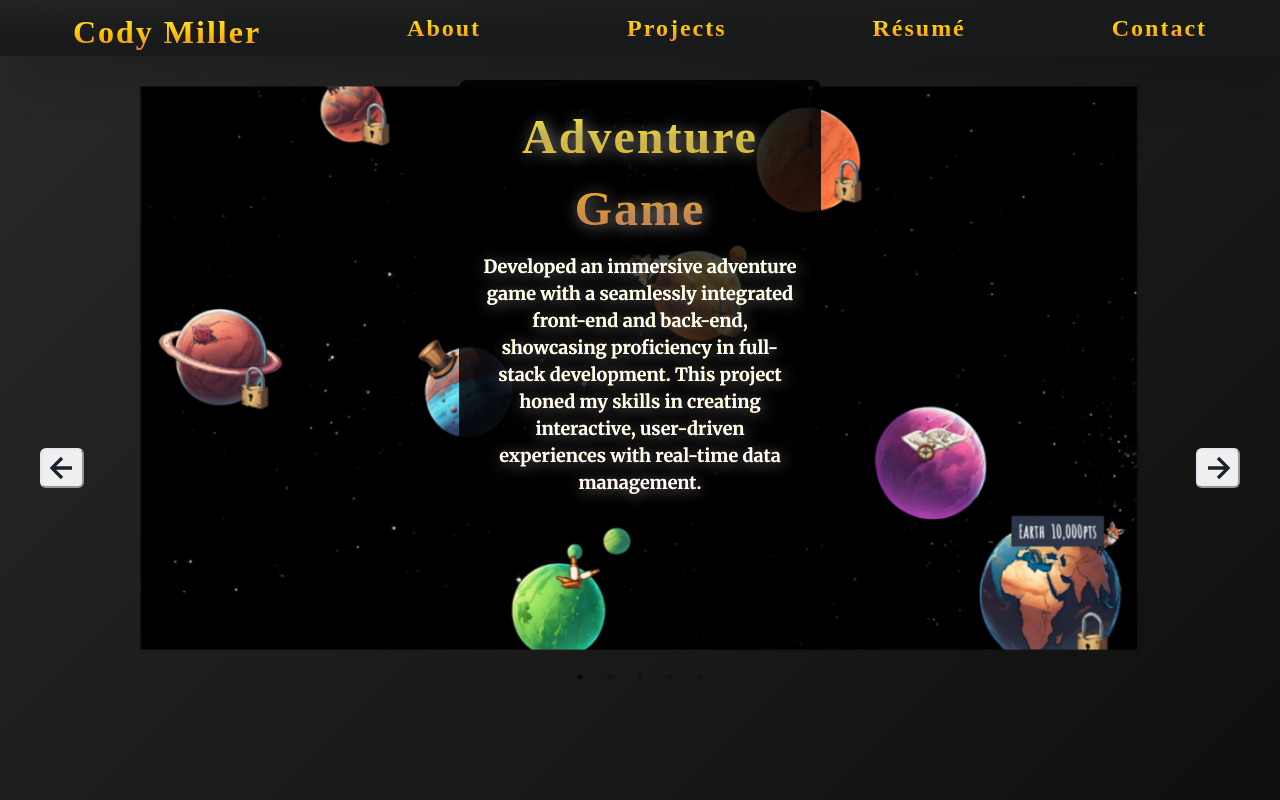
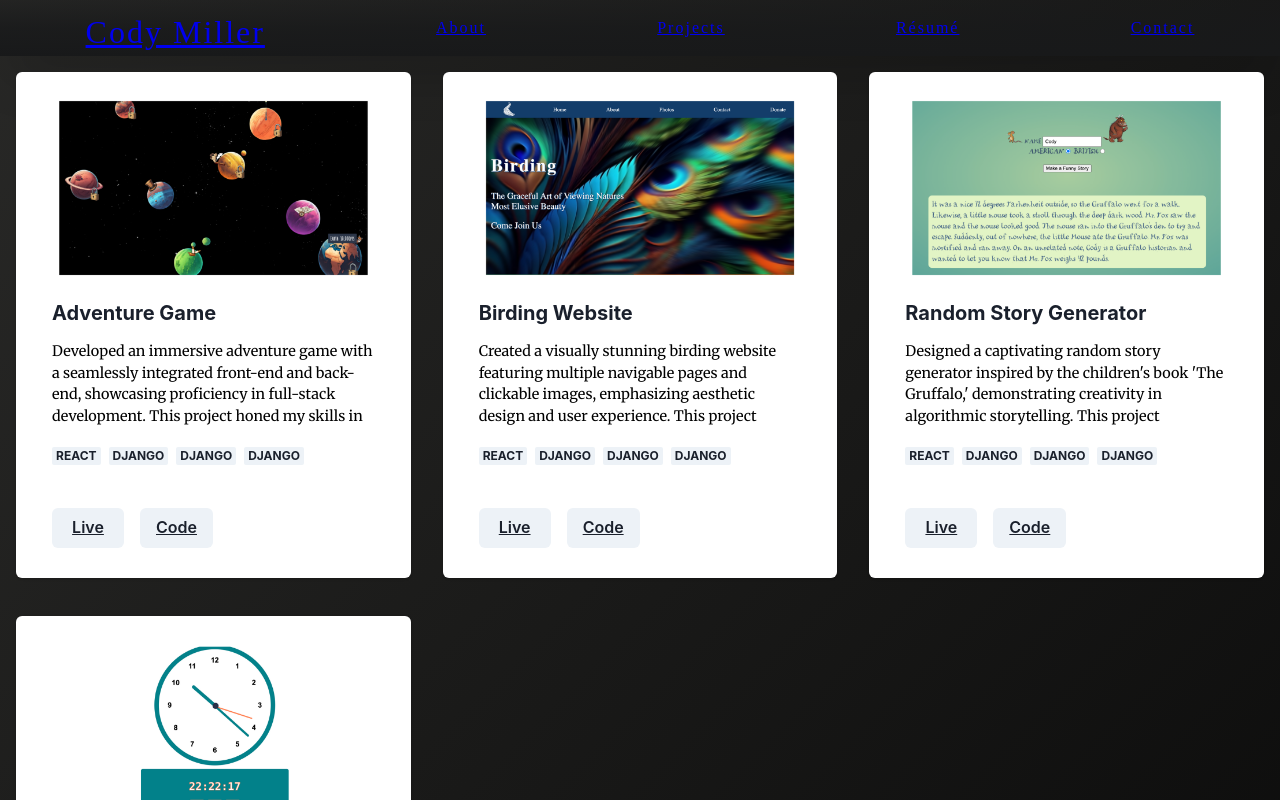
Before and after one commit to CJMiller17/portfolio, a React (Vite) app: page /projects in a window 1280 px wide. Shown: the top 800 px of the page. Built offline with nearby package versions, Linux system fonts and the light colour scheme; a web font is replaced by a local one.

Commit message:
Made some head way on projects display

```diff
--- a/src/Projects.jsx
+++ b/src/Projects.jsx
@@ -1,19 +1,7 @@
-import React, {useState} from "react";
-import {
-  Box,
-  IconButton,
-  useBreakpointValue,
-  Stack,
-  Heading,
-  Text,
-  Container,
-} from "@chakra-ui/react";
-// Here we have used react-icons package for the icons
-import { BiLeftArrowAlt, BiRightArrowAlt } from "react-icons/bi";
-// And react-slick as our Carousel Lib
-import Slider from "react-slick";
+import React from "react";
+import { SimpleGrid, Card, Image, Box, HStack, Badge, Stack, Button, Heading, Text, CardBody, CardFooter, Wrap } from "@chakra-ui/react";
 
-import "./App.css"
+// import "./App.css"
 
 import Birding from "./assets/Birding.png";
 import StoryGen from "./assets/Story.png"
@@ -28,32 +16,9 @@ import Prince from "./assets/Prince.png";
 // import Birding from "./assets/Birding_screenshot.png";
 
 
-// Settings for the slider
-const settings = {
-  dots: true,
-  arrows: false,
-  fade: true,
-  infinite: true,
-  autoplay: true,
-  speed: 500,
-  autoplaySpeed: 10000,
-  slidesToShow: 1,
-  slidesToScroll: 1,
-};
+export default function ProjectsCarousel() {
 
-export default function ProjectsCarousel() {
-  // As we have used custom buttons, we need a reference variable to
-  // change the state
-  const [slider, setSlider] = useState(null)
-
-  // These are the breakpoints which changes the position of the
-  // buttons as the screen size changes
-  const top = useBreakpointValue({ base: "90%", md: "50%" });
-  const side = useBreakpointValue({ base: "30%", md: "40px" });
-
-  // This list contains all the data for carousels
-  // This can be static or loaded from a server
-  const cards = [
+  const elevatedCards = [
     {
       title: "Adventure Game",
       text: "Developed an immersive adventure game with a seamlessly integrated front-end and back-end, showcasing proficiency in full-stack development. This project honed my skills in creating interactive, user-driven experiences with real-time data management.",
@@ -72,6 +37,25 @@ export default function ProjectsCarousel() {
       image: StoryGen,
       link: "https://cjmiller17.github.io/Silly-Story/",
     },
+    {
+      title: "GeoDash World",
+      text: "Designed a city exploration learning tool that can be customized for any city in the world.",
+      image: Clock,
+      link: "https://geodash-world-client-development.onrender.com/",
+    },
+
+    // {
+    //   title: "Restaurant",
+    //   text: "Built a functional restaurant website with an intuitive search bar that retrieves data from an external API, showcasing my API integration skills. This project strengthened my proficiency in asynchronous JavaScript and data fetching techniques.",
+    //   image: Restaurant,
+    //   link: "",
+    // },
+    // {
+    //   title: "To Do List",
+    //   text: "Developed an interactive to-do list application with editable input fields and dynamic color-changing status based on task deadlines, emphasizing task management and user interaction. This project advanced my knowledge of state management and real-time UI updates in JavaScript.",
+    //   image: ToDoList,
+    //   link: "",
+    // },
     // {
     //   title: "Clock",
     //   text: "The project board is an exclusive resource for contract work. It's perfect for freelancers, agencies, and moonlighters.",
@@ -96,18 +80,6 @@ export default function ProjectsCarousel() {
     //   image: TicTacToe,
     //   link: "https://cjmiller17.github.io/terni-lapilli/",
     // },
-    {
-      title: "Restaurant",
-      text: "Built a functional restaurant website with an intuitive search bar that retrieves data from an external API, showcasing my API integration skills. This project strengthened my proficiency in asynchronous JavaScript and data fetching techniques.",
-      image: Restaurant,
-      // link: "",
-    },
-    {
-      title: "To Do List",
-      text: "Developed an interactive to-do list application with editable input fields and dynamic color-changing status based on task deadlines, emphasizing task management and user interaction. This project advanced my knowledge of state management and real-time UI updates in JavaScript.",
-      image: ToDoList,
-      // link: "",
-    },
     // {
     //   title: "Social Media Site",
     //   text: "The project board is an exclusive resource for contract work. It's perfect for freelancers, agencies, and moonlighters.",
@@ -117,114 +89,60 @@ export default function ProjectsCarousel() {
   ];
 
   return (
-    <Box
-      pt="1.5rem"
-      position={"relative"}
-      height={"100vh"}
-      width={"full"}
-      overflow={"hidden"}
-      // background="radial-gradient(circle, #B5BAD0, #416788)"
-    >
-      {/* CSS files for react-slick */}
-      <link
-        rel="stylesheet"
-        type="text/css"
-        href="https://cdnjs.cloudflare.com/ajax/libs/slick-carousel/1.6.0/slick.min.css"
-      />
-      <link
-        rel="stylesheet"
-        type="text/css"
-        href="https://cdnjs.cloudflare.com/ajax/libs/slick-carousel/1.6.0/slick-theme.min.css"
-      />
-      {/* Left Icon */}
-      <IconButton
-        aria-label="left-arrow"
-        variant="ghost"
-        position="absolute"
-        left={side}
-        top={top}
-        transform={"translate(0%, -50%)"}
-        zIndex={2}
-        onClick={() => slider?.slickPrev()}
-      >
-        <BiLeftArrowAlt size="40px" />
-      </IconButton>
-      {/* Right Icon */}
-      <IconButton
-        aria-label="right-arrow"
-        variant="ghost"
-        position="absolute"
-        right={side}
-        top={top}
-        transform={"translate(0%, -50%)"}
-        zIndex={2}
-        onClick={() => slider?.slickNext()}
-      >
-        <BiRightArrowAlt size="40px" />
-      </IconButton>
-      {/* Slider */}
-      <Slider {...settings} ref={(slider) => setSlider(slider)}>
-        {cards.map((card, index) => (
-          <a
-            href={card.link}
-            target="_blank"
-            rel="noopener noreferrer"
-            key={index}
+    <>
+      <SimpleGrid columns={{ base: 1, sm: 1, md: 2, lg: 3 }} spacing=".5">
+        {elevatedCards.map((card) => (
+          <Card
+            key={card.title}
+            direction={{ base: "column", sm: "row" }} // Stack column for small screens, row for larger screens
+            overflow="hidden"
+            m="4"
+            display="flex"
+            flexDirection="column"
+            height="93%"
           >
-            <Box
-              key={index}
-              height={"xl"}
-              position="relative"
-              backgroundPosition="center"
-              backgroundRepeat="no-repeat"
-              backgroundSize="cover"
-              backgroundImage={`url(${card.image})`}
-            >
-              {/* This is the block you need to change, to customize the caption */}
-              <Container
-                height="60px"
-                display="flex"
-                justifyContent="center"
-                alignContent="center"
-              >
-                <Stack
-                  p="1.3rem"
-                  borderRadius="lg"
-                  maxW={"xs"}
-                  position="absolute"
-                  top={{ base: "xl", md: "xl", lg: "xl" }}
-                  left={{ base: "xl", md: "xl", lg: "xl" }}
-                  // transform="translate(50%, -50%)"
-                  background="radial-gradient(circle, rgba(0, 0, 0, 0.7), rgba(0, 0, 0, 0.9))"
-                  color="white"
-                  textAlign="center"
-                  textShadow="2px 2px 15px gray"
+            <Image
+              src={card.image}
+              alt={card.title}
+              objectFit="cover"
+              width="100%"
+              height="200px"
+              mt="1rem"
+            />
+            <Stack p="4">
+              <CardBody mt="-10" maxH="120px">
+                <Heading size="md" noOfLines={1}>
+                  {card.title}
+                </Heading>
+                <Text
+                  fontSize=".9rem"
+                  color="black"
+                  maxHeight="90px"
+                  overflowY="scroll"
                 >
-                  <Text
-                    fontSize={{ base: "3xl", md: "4xl", lg: "5xl" }}
-                    fontFamily="Strike Brush"
-                    letterSpacing="2px"
-                    display="flex"
-                    alignSelf="center"
-                    justifySelf="center"
-                  >
-                    {card.title}
-                  </Text>
-                  <Text
-                    color="white"
-                    fontSize={{ base: "md", lg: "lg" }}
-                    _hover={{
-                      transform: "scale(1)"
-                    }}
-                  >
-                    {card.text}
-                  </Text>
-                </Stack>
-              </Container>
-            </Box>
-          </a>
+                  {card.text}
+                </Text>
+                <Wrap mt="4" spacing="2" maxH="40px">
+                  <Badge>React</Badge>
+                  <Badge>Django</Badge>
+                  <Badge>Django</Badge>
+                  <Badge>Django</Badge>
+                </Wrap>
+              </CardBody>
+              <CardFooter mt="10">
+                <HStack mt="4" spacing="4" justifyContent="flex-end">
+                  <Button as="a" href={card.link} target="_blank">
+                    Live
+                  </Button>
+                  <Button as="a" href={card.link} target="_blank">
+                    Code
+                  </Button>
+                </HStack>
+              </CardFooter>
+            </Stack>
+          </Card>
         ))}
-      </Slider>
-    </Box>
+      </SimpleGrid>
+    </>
   );
 }
--- a/src/main.jsx
+++ b/src/main.jsx
@@ -52,18 +52,18 @@ const customTheme = extendTheme({
     },
   },
   components: {
-    Text: {
-      baseStyle: {
-        fontSize: { base: "sm", sm: "2xl", md: "2xl", lg: "2xl" },
-        fontWeight: "bold",
-        bgGradient: "linear(to bottom, #FFF455, #FFC700, #ee6e4e)",
-        bgClip: "text",
-        transition: "transform 0.2s ease-in-out",
-        _hover: {
-          bgGradient: "linear(to bottom, #FFC700, #EE4E4E)",
-        },
-      },
-    },
+    // Text: {
+    //   baseStyle: {
+    //     fontSize: { base: "sm", sm: "2xl", md: "2xl", lg: "2xl" },
+    //     fontWeight: "bold",
+    //     bgGradient: "linear(to bottom, #FFF455, #FFC700, #ee6e4e)",
+    //     bgClip: "text",
+    //     transition: "transform 0.2s ease-in-out",
+    //     _hover: {
+    //       bgGradient: "linear(to bottom, #FFC700, #EE4E4E)",
+    //     },
+    //   },
+    // },
   },
 });
 
```
Also changed, not shown: 1 other file (tests, documents, lock files or other folders).
